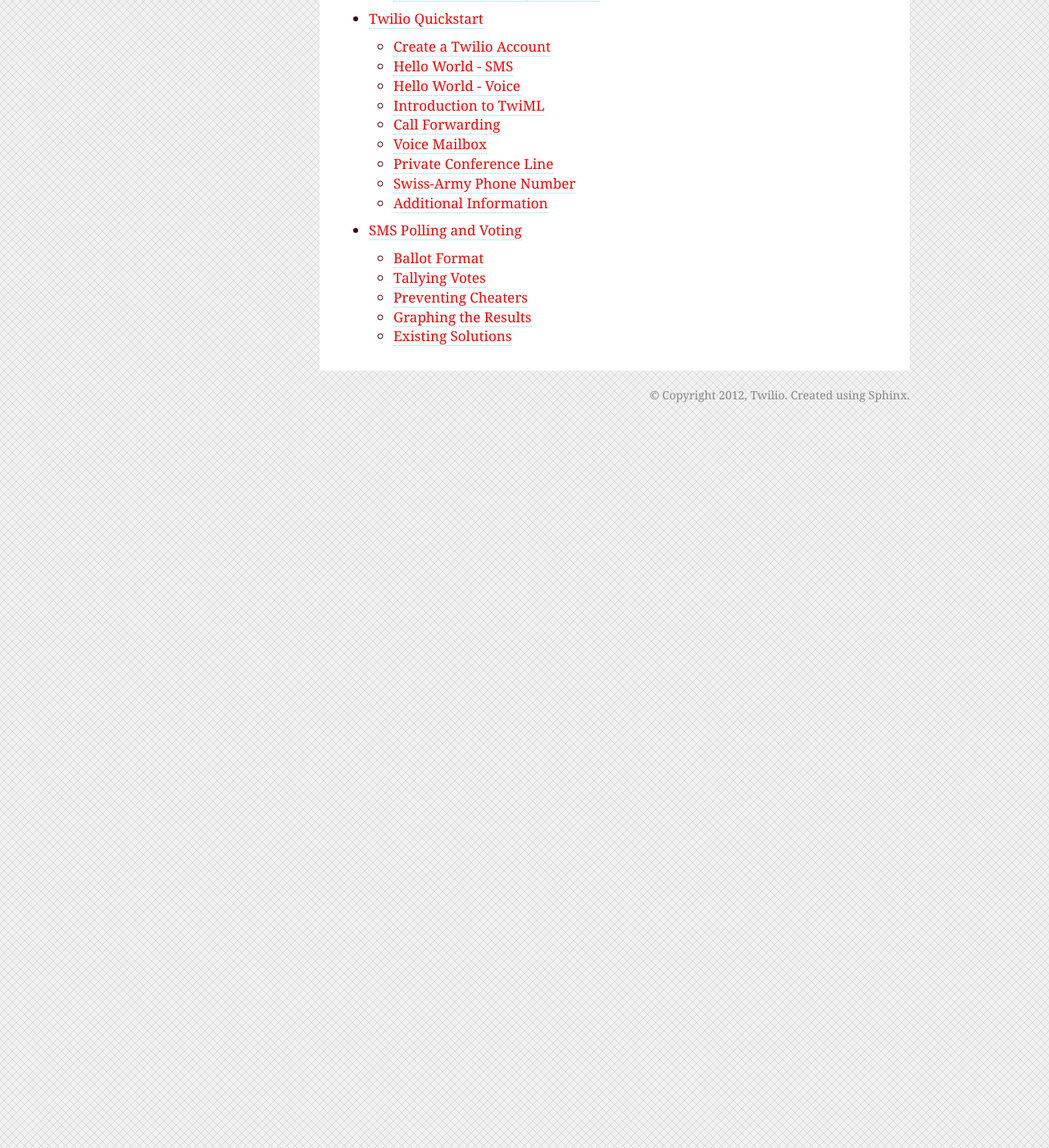
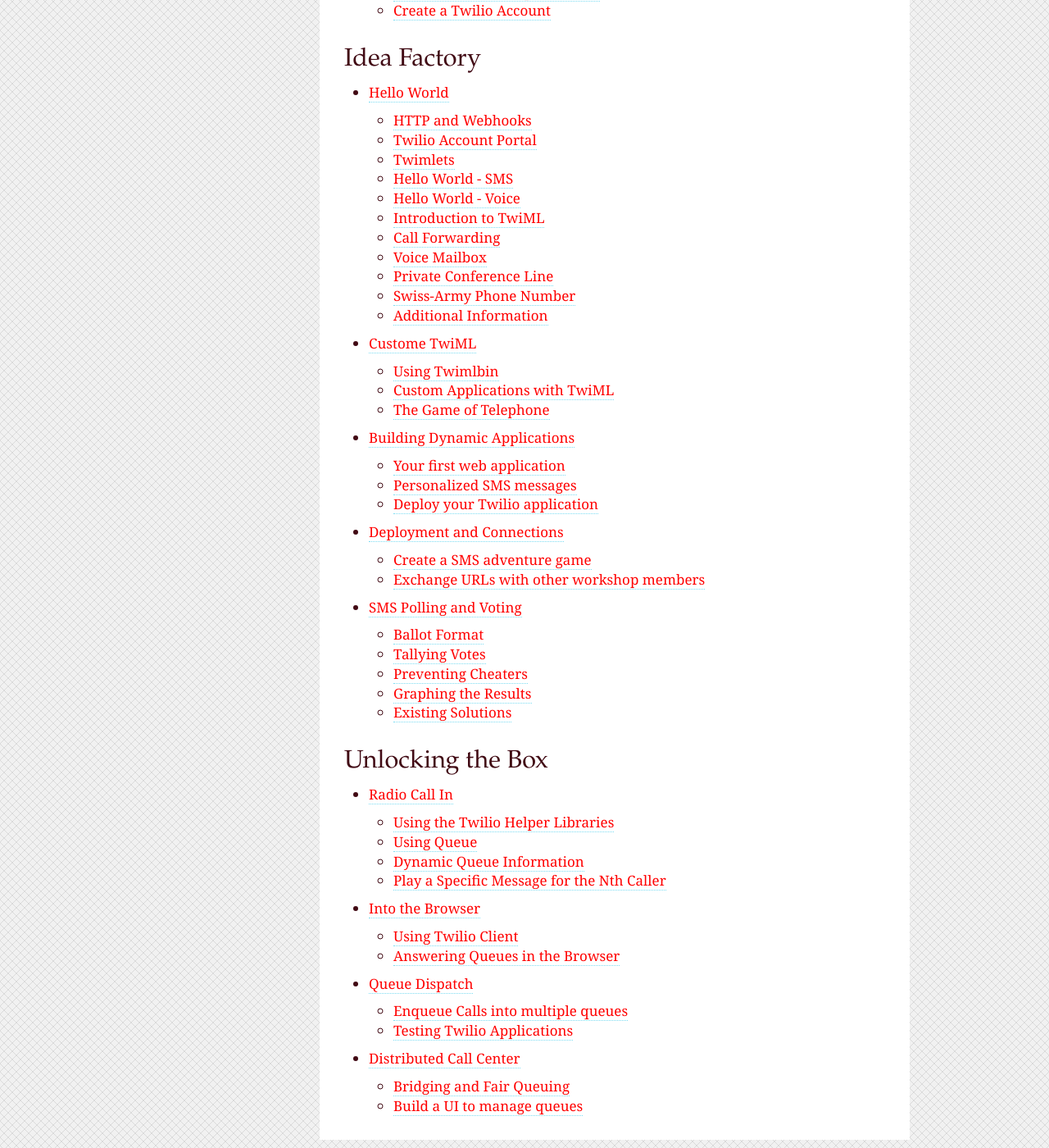
Before and after one commit to twilio/workshop, a Sphinx documentation site: the page built from docs/index.rst, in a window 1280 px wide and 1400 px high, scrolled down 523 px. Shown: the whole window at 82% size. Built offline with Sphinx 7.4.7, drawn with Linux system fonts in a browser that asks for light colours.

Commit message:
Add skeleton outline for workshop

```diff
--- /dev/null
+++ b/docs/browser.rst
@@ -0,0 +1,10 @@
+.. _browser:
+
+Into the Browser
+================
+
+Using Twilio Client
+-------------------
+
+Answering Queues in the Browser
+-------------------------------
--- /dev/null
+++ b/docs/callcenter.rst
@@ -0,0 +1,10 @@
+.. _callcenter:
+
+Distributed Call Center
+=======================
+
+Bridging and Fair Queuing
+-------------------------
+
+Build a UI to manage queues
+---------------------------
--- /dev/null
+++ b/docs/callin.rst
@@ -0,0 +1,16 @@
+.. _callin:
+
+Radio Call In
+=============
+
+Using the Twilio Helper Libraries
+---------------------------------
+
+Using Queue
+-----------
+
+Dynamic Queue Information
+-------------------------
+
+Play a Specific Message for the Nth Caller
+------------------------------------------
--- a/docs/contents.rst.inc
+++ b/docs/contents.rst.inc
@@ -5,5 +5,26 @@
    :maxdepth: 2
 
    setup
-   quickstart
+
+Idea Factory
+~~~~~~~~~~~~
+
+.. toctree::
+   :maxdepth: 2
+
+   hello_world
+   custom_twiml
+   dynamic_apps
+   deploy
    voting
+
+Unlocking the Box
+~~~~~~~~~~~~~~~~~
+
+.. toctree::
+   :maxdepth: 2
+
+   callin
+   browser
+   queue
+   callcenter
--- /dev/null
+++ b/docs/custom_twiml.rst
@@ -0,0 +1,13 @@
+.. _custom_twiml:
+
+Custome TwiML
+=============
+
+Using Twimlbin
+--------------
+
+Custom Applications with TwiML
+------------------------------
+
+The Game of Telephone
+---------------------
--- /dev/null
+++ b/docs/deploy.rst
@@ -0,0 +1,10 @@
+.. _deploy:
+
+Deployment and Connections
+==========================
+
+Create a SMS adventure game
+---------------------------
+
+Exchange URLs with other workshop members
+-----------------------------------------
--- /dev/null
+++ b/docs/dynamic_apps.rst
@@ -0,0 +1,13 @@
+.. _dynamic_apps:
+
+Building Dynamic Applications
+=============================
+
+Your first web application
+--------------------------
+
+Personalized SMS messages
+-------------------------
+
+Deploy your Twilio application
+------------------------------
--- a/docs/quickstart.rst
+++ b/docs/hello_world.rst
@@ -1,34 +1,16 @@
-.. _quickstart:
+.. _hello_world:
 
-Twilio Quickstart
-=================
+Hello World
+===========
 
-The next section will take you on a whirlwind tour of the features of the
-Twilio API. You'll learn how to make phones ring, send text messages, and
-record voice messages.
+HTTP and Webhooks
+-----------------
 
-Make sure you've completed the :ref:`setup` section before continuing.
+Twilio Account Portal
+---------------------
 
-Create a Twilio Account
------------------------
-
-First, `sign up`_ for a free Twilio account. You won't need a credit card, but
-you will need a phone number to prove you aren't a robot. Once you've signed
-up, you'll have your own Twilio phone number. We'll use this number for the
-rest of the workshop.
-
-.. _sign up: https://www.twilio.com/try-twilio
-
-After you've created your account and verified your phone number, you should
-end up at a screen that looks like this.
-
-.. image:: _static/testdrive.png
-
-This is your first chance to test out what Twilio can do. Send yourself a text
-message and receive a call. Congratulations, you've used Twilio for the first
-time!
-
-However, how would you do this from your own code? I'm glad you asked.
+Twimlets
+--------
 
 Hello World - SMS
 -----------------
--- /dev/null
+++ b/docs/queue.rst
@@ -0,0 +1,10 @@
+.. _queue:
+
+Queue Dispatch
+==============
+
+Enqueue Calls into multiple queues
+----------------------------------
+
+Testing Twilio Applications
+---------------------------
--- a/docs/setup.rst
+++ b/docs/setup.rst
@@ -70,3 +70,24 @@
 
 .. _zipfile: https://github.com/twilio/calworkshop/zipball/master
 .. _twilio-python: https://github.com/twilio/twilio-python
+
+Create a Twilio Account
+-----------------------
+
+First, `sign up`_ for a free Twilio account. You won't need a credit card, but
+you will need a phone number to prove you aren't a robot. Once you've signed
+up, you'll have your own Twilio phone number. We'll use this number for the
+rest of the workshop.
+
+.. _sign up: https://www.twilio.com/try-twilio
+
+After you've created your account and verified your phone number, you should
+end up at a screen that looks like this.
+
+.. image:: _static/testdrive.png
+
+This is your first chance to test out what Twilio can do. Send yourself a text
+message and receive a call. Congratulations, you've used Twilio for the first
+time!
+
+However, how would you do this from your own code? I'm glad you asked.
```
